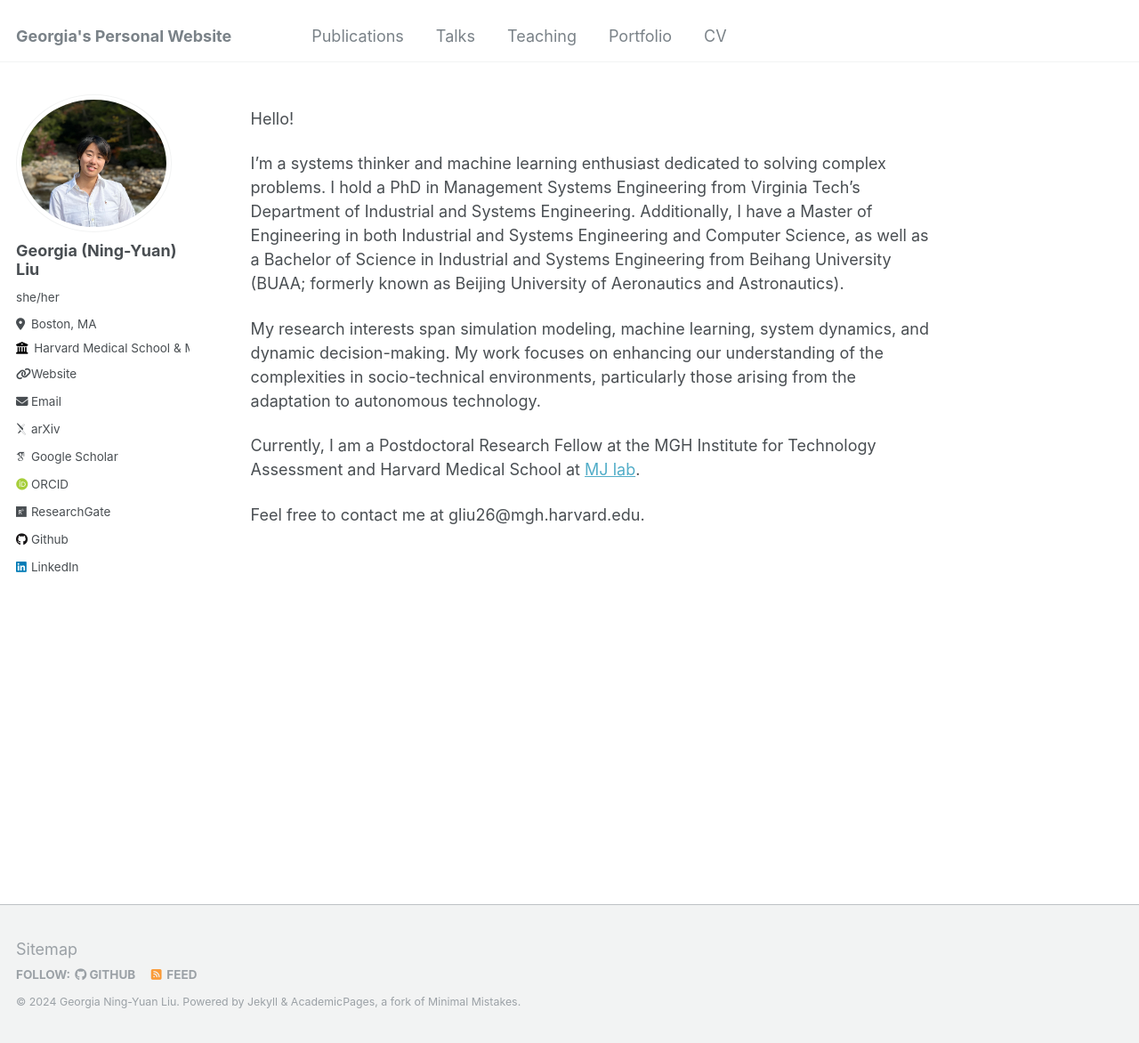
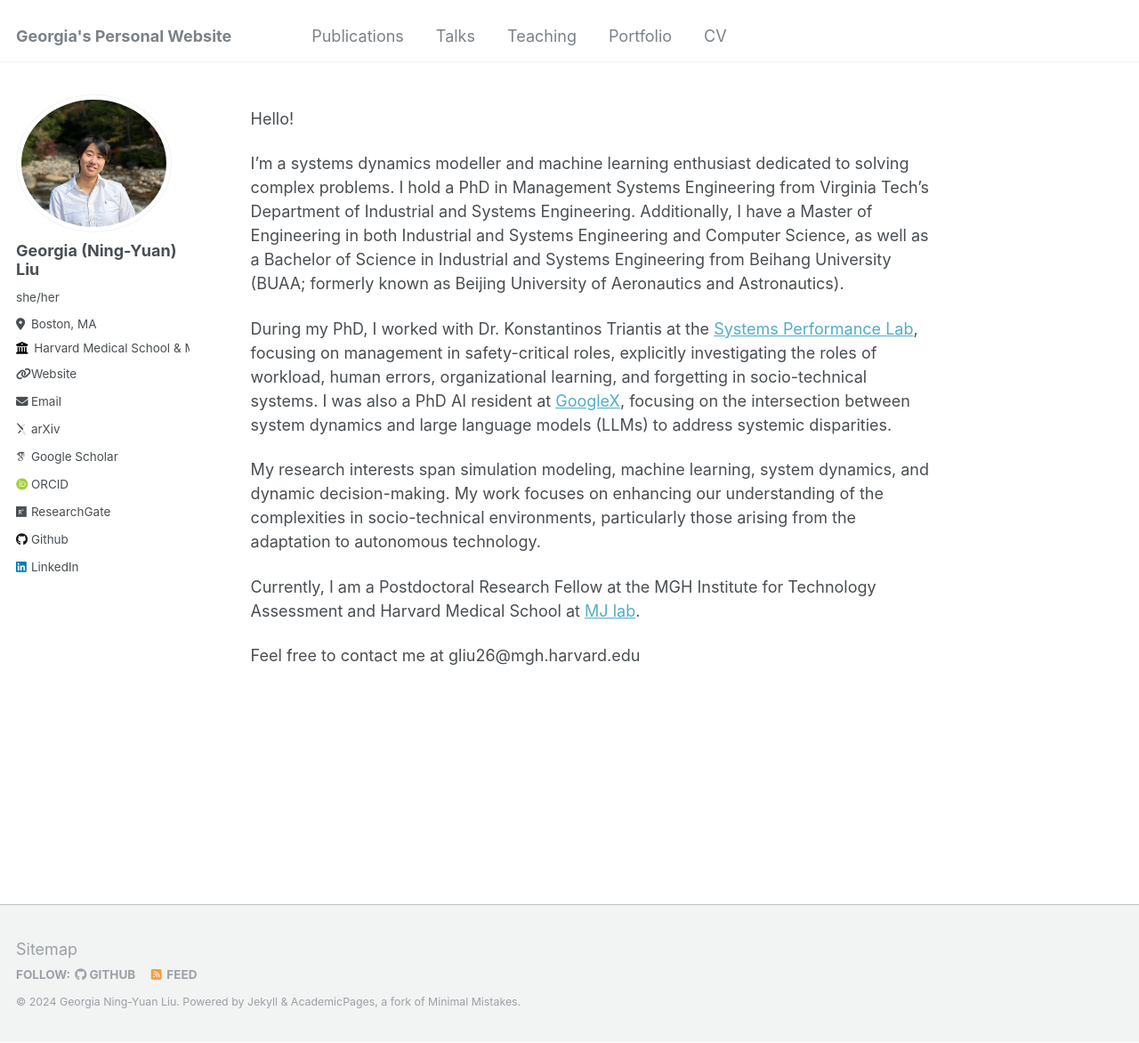
Before and after one commit to georgia-max/georgia-max.github.io, a Jekyll site: the page built from _pages/about.md, in a window 1280 px wide and 1172 px high. Shown: the whole window at 89% size. Built offline with Jekyll 4.4.1, drawn with Linux system fonts in a browser that asks for light colours; some web fonts are replaced.

Commit message:
Update about.md

```diff
--- a/_pages/about.md
+++ b/_pages/about.md
@@ -9,10 +9,12 @@ redirect_from:
 
 Hello!
 
-I'm a systems thinker and machine learning enthusiast dedicated to solving complex problems. I hold a PhD in Management Systems Engineering from Virginia Tech's Department of Industrial and Systems Engineering. Additionally, I have a Master of Engineering in both Industrial and Systems Engineering and Computer Science, as well as a Bachelor of Science in Industrial and Systems Engineering from Beihang University (BUAA; formerly known as Beijing University of Aeronautics and Astronautics).
+I'm a systems dynamics modeller and machine learning enthusiast dedicated to solving complex problems. I hold a PhD in Management Systems Engineering from Virginia Tech's Department of Industrial and Systems Engineering. Additionally, I have a Master of Engineering in both Industrial and Systems Engineering and Computer Science, as well as a Bachelor of Science in Industrial and Systems Engineering from Beihang University (BUAA; formerly known as Beijing University of Aeronautics and Astronautics).
+
+During my PhD, I worked with Dr. Konstantinos Triantis at the [Systems Performance Lab](https://splvt.com/), focusing on management in safety-critical roles, explicitly investigating the roles of workload, human errors, organizational learning, and forgetting in socio-technical systems. I  was also a PhD AI resident at [GoogleX](https://x.company/), focusing on the intersection between system dynamics and large language models (LLMs) to address systemic disparities.
 
 My research interests span simulation modeling, machine learning, system dynamics, and dynamic decision-making. My work focuses on enhancing our understanding of the complexities in socio-technical environments, particularly those arising from the adaptation to autonomous technology.
 
 Currently, I am a Postdoctoral Research Fellow at the MGH Institute for Technology Assessment and Harvard Medical School at [MJ lab](https://mj-lab.mgh.harvard.edu/).
 
-Feel free to contact me at gliu26@mgh.harvard.edu.
+Feel free to contact me at gliu26@mgh.harvard.edu
```
